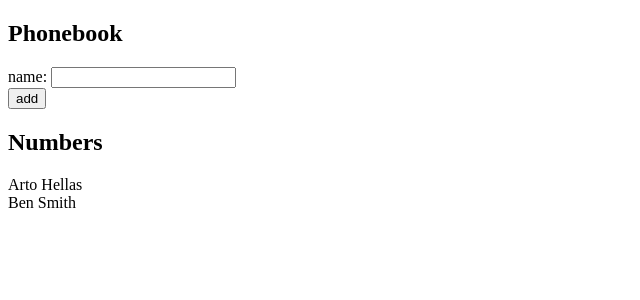
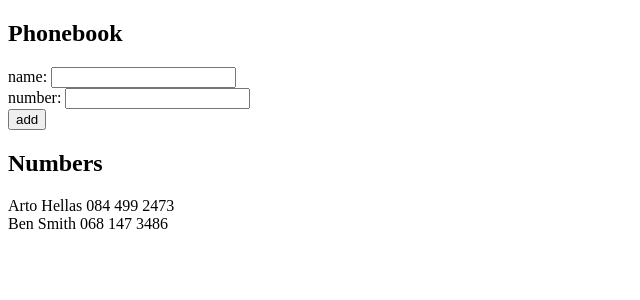
Before and after one commit to AidanvG/FullStackOpen-Part2, a React (Vite) app in the folder Phonebook/: page / in a window 1280 px wide. Shown: the top 300 px of the page, without its empty margins (0-640 px from the left). Built offline with nearby package versions, Linux system fonts and the light colour scheme.

Commit message:
Exercise 2.8

```diff
--- a/Phonebook/src/App.jsx
+++ b/Phonebook/src/App.jsx
@@ -4,26 +4,32 @@ const App = () => {
   const [persons, setPersons] = useState([
     {
       name: 'Arto Hellas',
+      number: "084 499 2473",
       id: 1
     },
     {
       name: 'Ben Smith',
+      number: "068 147 3486",
       id: 2
     }
   ]);
   const [newName, setNewName] = useState('');
+  const [newNumber, setNewNumber] = useState('');
 
   const handleNameChange = ({target}) => {setNewName(target.value)};
+  const handleNumberChange = ({target}) => {setNewNumber(target.value)};
 
   const handleSubmit = (event) => {
     event.preventDefault();
     if (persons.find(({name}) => name === newName) === undefined) {
       const newPerson = {
         name: newName,
+        number: newNumber,
         id: persons.length + 1
       }
       setPersons(persons.concat(newPerson));
       setNewName("");
+      setNewNumber("");
     } else {
       alert(`${newName} had already been added to the phonebook`);
     }
@@ -33,16 +39,15 @@ const App = () => {
     <div>
       <h2>Phonebook</h2>
       <form onSubmit={handleSubmit}>
-        <div>
-          name: <input onChange={handleNameChange} value={newName}/>
-        </div>
+        <div>name: <input onChange={handleNameChange} value={newName}/></div>
+        <div>number: <input onChange={handleNumberChange} value={newNumber}/></div>
         <div>
           <button type="submit">add</button>
         </div>
       </form>
       <h2>Numbers</h2>
       <ul style={{listStyleType: "none", padding: "0px"}}>
-        {persons.map(person => <li key={person.id}>{person.name}</li>)}
+        {persons.map(person => <li key={person.id}>{person.name} {person.number}</li>)}
       </ul>
     </div>
   )
```
